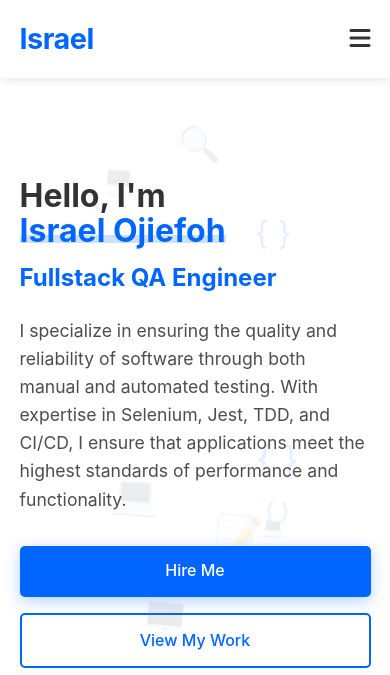
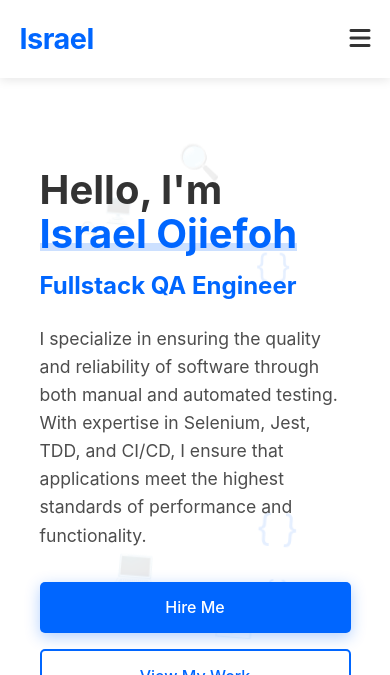
Before and after one commit to IsraelOjiefoh/israel, a plain HTML site: page index.html in a window 390 px wide. Shown: the top 675 px of the page. Drawn offline with Linux system fonts and the light colour scheme.

Commit message:
Refactor hero and about sections for improved layout and responsiveness

```diff
--- a/index.html
+++ b/index.html
@@ -81,9 +81,11 @@
         opacity: 0.8;
       }
 
+      /* Container centers the content */
       .container {
         max-width: 1200px;
         margin: 0 auto;
+        padding: 0 20px;
       }
 
       /* ===== ANIMATIONS ===== */
@@ -246,14 +248,16 @@
         align-items: center;
         position: relative;
         overflow: hidden;
-        padding-top: 80px;
+        padding-top: 50px;
       }
 
       .hero-content {
-        display: grid;
-        grid-template-columns: 1fr 1fr;
-        gap: 4rem;
+        display: flex;
         align-items: center;
+        justify-content: space-between;
+        flex-wrap: wrap; /* for mobile responsiveness */
+        gap: 2rem;
+        min-height: 100vh; /* full screen height */
       }
 
       .hero-text h1 {
@@ -423,8 +427,8 @@
       }
 
       .about-content {
-        display: grid;
-        grid-template-columns: 1fr 1.5fr;
+        display: flex;
+        justify-content: center;
         gap: 4rem;
         align-items: center;
       }
@@ -908,8 +912,9 @@
           padding: 80px 5%;
         }
 
-        .hero-text h1 {
-          font-size: 2rem;
+        /* Left Text Section */
+        .hero-text {
+          flex: 1 1 500px;
         }
 
         .section-title {
@@ -981,9 +986,6 @@
                 ><i class="fab fa-whatsapp"></i
               ></a>
             </div>
-          </div>
-          <div class="hero-image animate-text delay-2">
-            <img src="img" alt="Marc - Frontend Developer" />
           </div>
         </div>
       </div>
```
